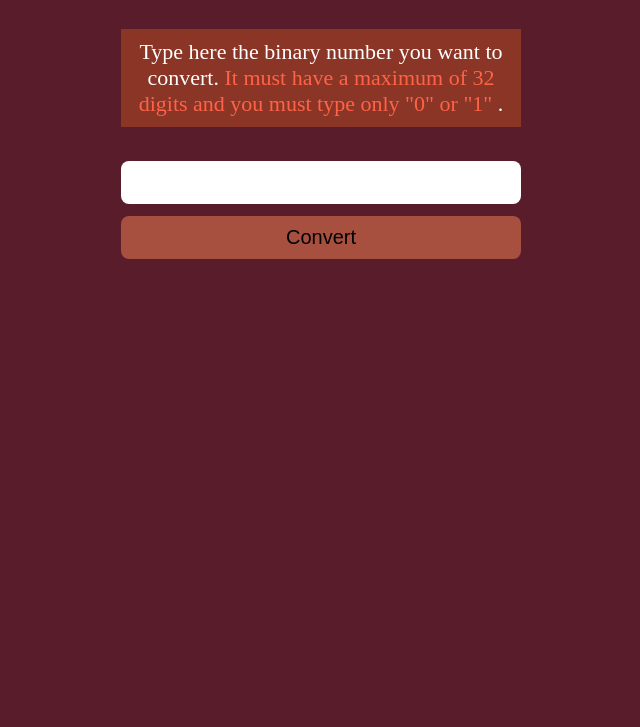
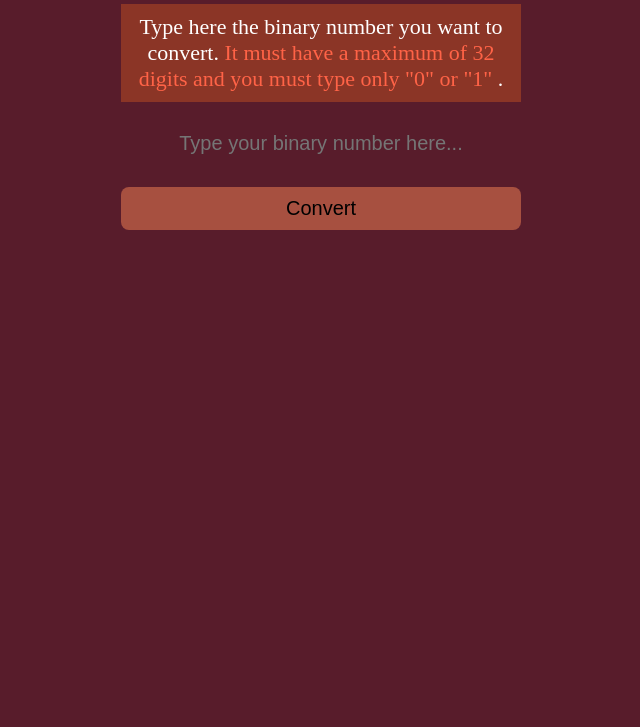
Before and after one commit to phyJa/binaryToDecimalCalculator, a plain HTML site: page bin2dec.html in a window 1280 px wide. Shown: the part 73-800 px from the top of the page, without its empty margins (319-959 px from the left). Drawn offline with Linux system fonts and the light colour scheme.

Commit message:
Improving style

```diff
--- a/bin2dec.html
+++ b/bin2dec.html
@@ -14,7 +14,7 @@
                 It must have a maximum of 32 digits and you must type only "0" or "1"
             </span>.
         </p>
-        <input type="text" id="binary" maxLength="32" />
+        <input type="text" id="binary" maxLength="32" placeholder="Type your binary number here..." />
         <button onclick="getValue()"> Convert </button>
     </div>
     <!-- Answer -->
--- a/style.css
+++ b/style.css
@@ -1,9 +1,17 @@
+* {
+    padding: 0;
+    margin: 0;
+    border: 0;
+    box-sizing: border-box;
+}
+
 body {
     background-color: rgb(88, 28, 43);
     color: white;
 }
 
 h1 {
+    margin: 20px;
     text-align: center;
 }
 
@@ -17,11 +25,11 @@ p {
 }
 
 .inputField {
-    margin: 0 auto;
+    margin: 20px auto;
     max-width: 400px;
     display: grid;
     grid-template-columns: 1fr;
-    gap: 12px
+    gap: 20px
 }
 
 .inputField p {
@@ -35,8 +43,16 @@ p {
     text-align: center;
     padding: 10px;
     font-size: 20px;
-    border-radius: 8px;
     border: none;
+    outline: none;
+    color: white;
+    background: none;
+    border-bottom: rgb(88, 28, 43) 2px solid;
+}
+
+.inputField input:focus {
+    border-bottom: tomato 2px solid;
+    transition: border-bottom 300ms;
 }
 
 .inputField button {
@@ -45,6 +61,7 @@ p {
     background-color: rgb(167, 80, 64);
     border: none;
     border-radius: 8px;
+    outline: none;
 }
 
 .inputField button:hover {
```
